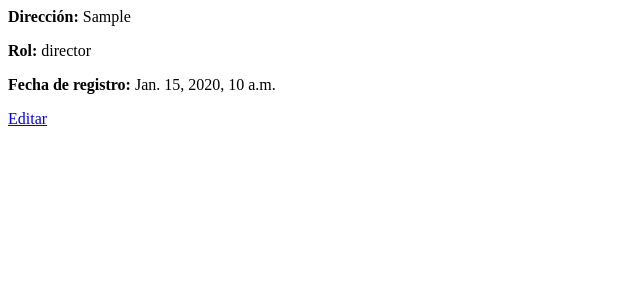
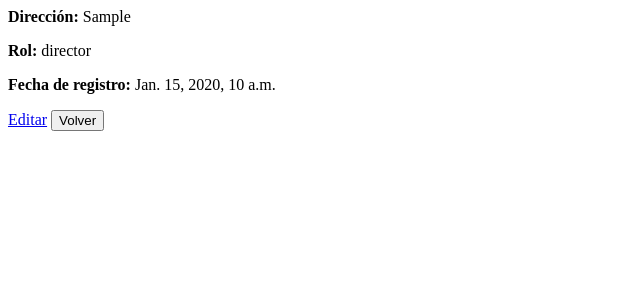
Before and after one commit to cesarGonzalez1/NNABD, a Django app: page /empleados/1/ in a window 1280 px wide. Shown: the part 217-517 px from the top of the page, without its empty margins (0-640 px from the left). Run offline with Django 5.2, Linux system fonts and the light colour scheme; a user stored in the database is signed in; tables that the repository leaves empty hold one stand-in row (values such as "Sample post").

Commit message:
Regresar bueno

```diff
--- a/web/templates/empleados/consultar_empleado.html
+++ b/web/templates/empleados/consultar_empleado.html
@@ -11,3 +11,5 @@
 
 
 <a href="{% url 'editar_empleado' empleado.id %}">Editar</a>
+
+<button onclick="history.back()">Volver</button>
```
